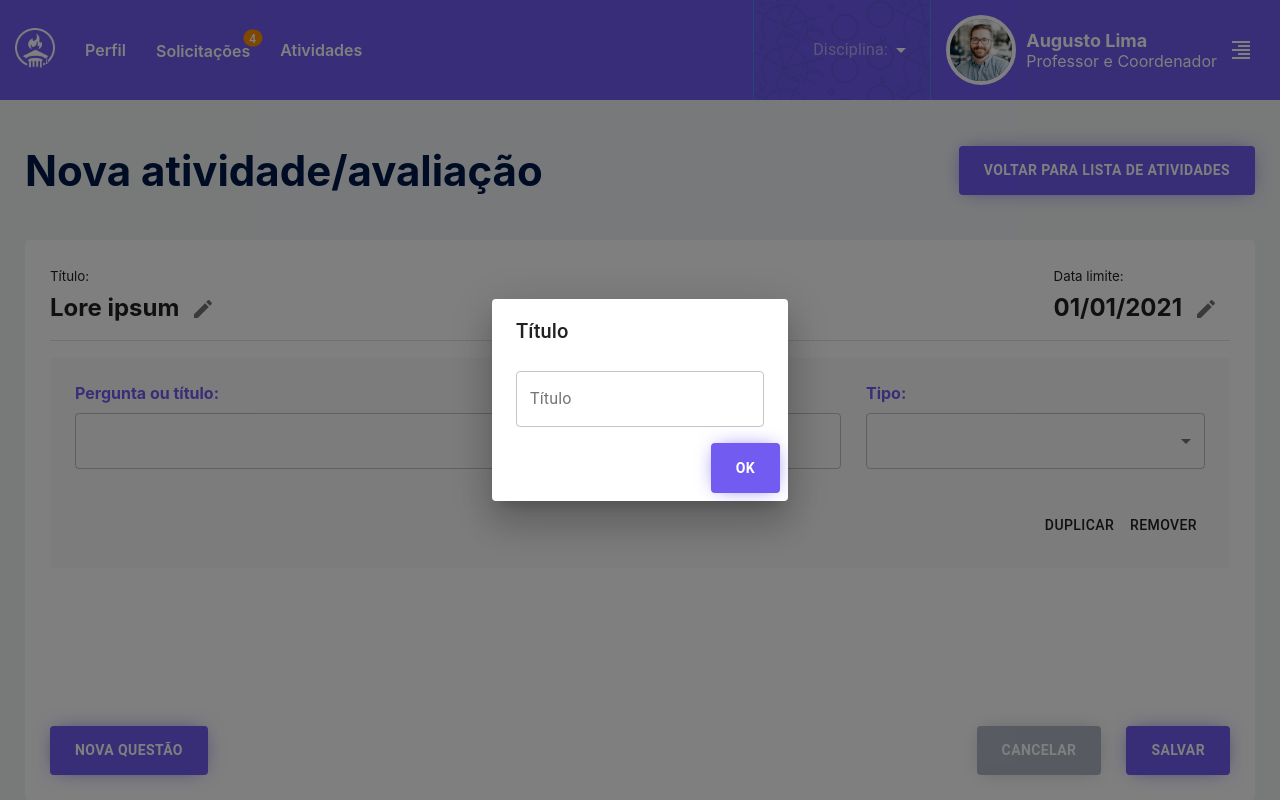
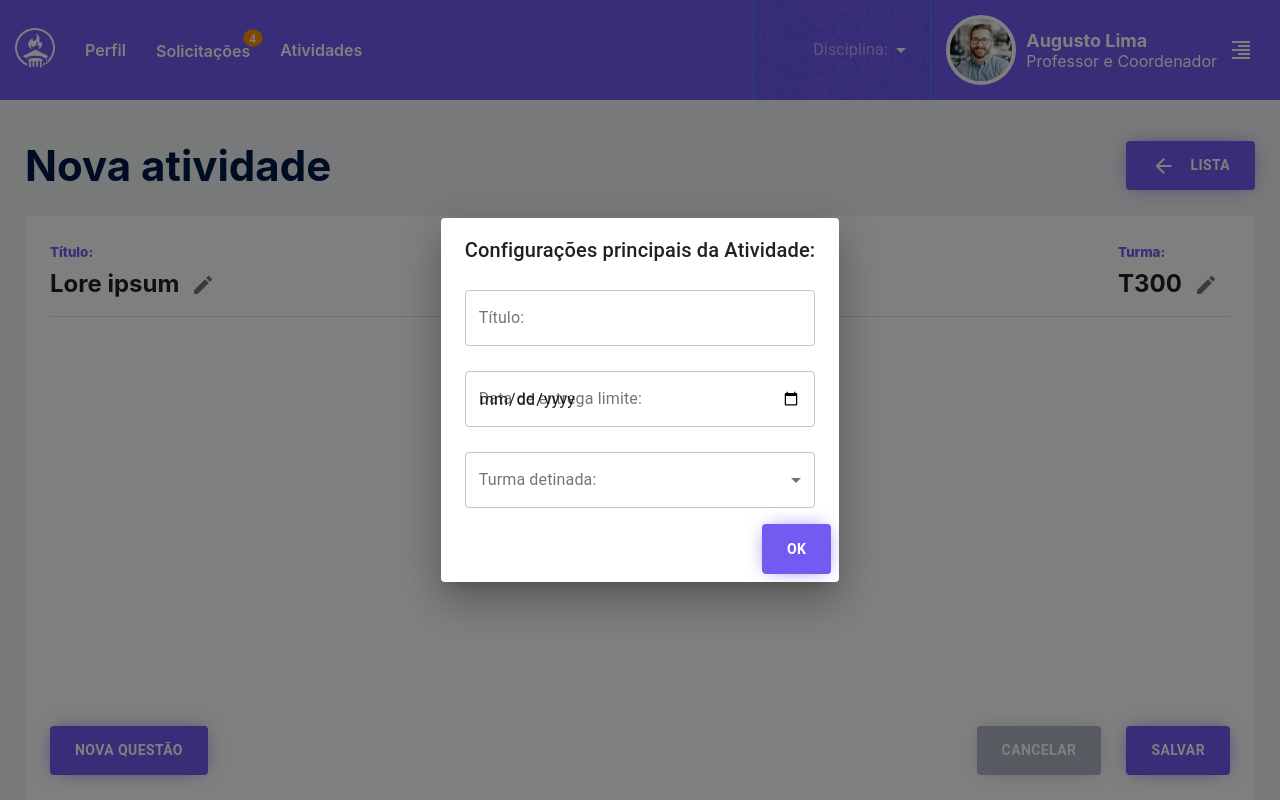
Before and after one commit to Alissonfm/prometheus-webapp-common-area, a React (Create React App) app: page /new-activity in a window 1280 px wide. Both pictures are taken after a click on the button 203 px from the left and 309 px from the top of the page. Built offline with nearby package versions, Linux system fonts and the light colour scheme.

Commit message:
Fix: Rewriting the activity creator logic

```diff
--- a/package.json
+++ b/package.json
@@ -3,6 +3,7 @@
   "version": "0.1.0",
   "private": true,
   "dependencies": {
+    "@fluentui/react": "^7.149.4",
     "@material-ui/core": "^4.11.0",
     "@material-ui/icons": "^4.9.1",
     "@reduxjs/toolkit": "^1.4.0",
--- a/src/pages/activity-creator/activity-creator.jsx
+++ b/src/pages/activity-creator/activity-creator.jsx
@@ -1,16 +1,23 @@
 import React from 'react';
 
+import { v4 as uuidV4 } from 'uuid';
 import _map from 'lodash/map';
+import _filter from 'lodash/filter';
 
-import { Paper, Divider, TextField, IconButton, Dialog, DialogTitle, DialogContent, DialogActions } from '@material-ui/core';
+import { Paper, TextField, Icon, IconButton, Dialog, DialogTitle, DialogContent, DialogActions, MenuItem } from '@material-ui/core';
 import CreateIcon from '@material-ui/icons/Create';
 
 import { Button } from '../../atoms';
-import { Form } from '../../organisms';
-
 import QuestionCreator from './question-creator';
 
 import './activity-creator.scss';
+
+const BLANK_QUESTION = {
+    id: uuidV4(),
+    title: 'Lore ipsum',
+    type: '',
+    answers: [],
+};
 
 const GRADES_MOCK = [
     { name: 'T100', value : 'T100'},
@@ -18,87 +25,126 @@ const GRADES_MOCK = [
     { name: 'T300', value : 'T300'},
 ];
 
-const FORM_CONFIG = [
-    { name: 'title', label: 'Nome: ', required: true, fieldtype: 'text', initialValue: 'Lore ipsum'},
-    { name: 'deadline', label: 'Data limite: ', required: true, fieldtype: 'date',  initialValue: '01/01/2021'},
-    { name: 'grade', label: 'Para a turma: ', required: true,  fieldtype: 'select', options: GRADES_MOCK },
-    { name: 'questions', label: 'Questôes a serem resolvidas: ', required: true, type: 'text', fieldtype: ''},
-];
+const ACTIVITY_MOCK = { title: 'Lore ipsum', deadline: '01/01/2021', grade: 'T300'};
 
 const SmallDialog = ({ opened, data, handleClose }) => {
+
+    const [dialogState, updateDialogState] = React.useState({...data});
+
     if (!opened) return null;
 
     console.log("Small dialog data: ", data);
-
-    const { label, value, onChange } = data;
-
-    let fieldValue = Object.assign("", value);
-
-    const handleConfirm = () => {onChange(fieldValue); handleClose();};
+    const { title, deadline, grade } = dialogState;
+    const changeTitle = ($event) => updateDialogState({...dialogState, title: $event.target.value});
+    const changeDeadline = ($event) => updateDialogState({...dialogState, deadline: $event.target.value});
+    const changeGrade = ($event) => updateDialogState({...dialogState, grade: $event.target.value});
+    const onCloseDialog = () => handleClose(dialogState);
 
     return (
         <Dialog open>
-            <DialogTitle id="form-dialog-title">{label}</DialogTitle>
-            <DialogContent>
-                <TextField {...data} value='' value={fieldValue} onChange={($event) => console.log("Field value: ", $event.target.value)} />
+            <DialogTitle id="form-dialog-title">Configurações principais da Atividade: </DialogTitle>
+            <DialogContent className='activity-creator-small-dialog-content'>
+                <TextField label='Título:' variant='outlined' defaultValue={title} onChage={changeTitle} />
+                <TextField label='Data de entrega limite:' variant='outlined' defaultValue={deadline} type='date' onChange={changeDeadline} />
+                <TextField label='Turma detinada:' variant='outlined' defaultValue={grade} select onChange={changeGrade} >
+                    {_map(GRADES_MOCK, ({name, value}) => <MenuItem value={value}>{name}</MenuItem>)}
+                </TextField>
             </DialogContent>
-            <DialogActions><Button onClick={handleConfirm} color="primary">Ok</Button></DialogActions>
+            <DialogActions><Button onClick={onCloseDialog} color="primary">Ok</Button></DialogActions>
         </Dialog>
     );
 };
 
-const QuestionList = ({questions, handleDuplicate, handleRemove, ...props}) => _map(questions, question => <QuestionCreator
-    {...question}
-    {...props}
-    handleDuplicate={() => handleDuplicate(question)}
-    handleRemove={() => handleRemove(question)}
-/>);
+const QuestionList = ({questions, ...props}) => {
+    if (!questions) return null;
+    return _map(questions, question => <QuestionCreator {...question} {...props} key={question.id} />);
+};
 
-const CustomForm = (props) => {
+const ActivityCreator = (props) => {
 
-    console.log("Custom form props: ", props);
+    const [activity, updateActivity] = React.useState({ ...ACTIVITY_MOCK, id: uuidV4() });
+    const [smallDialog, updateSmallDialog] = React.useState({ opened: false, data: null});
 
-    const { values, setFieldValue, unregisterField, getFieldMeta, getFieldHelpers } = props;
-    const { title, deadline, grade, questions } = values;
+    const { title, deadline, grade, questions} = activity;
 
-    const [smallDialog, updateSmallDialog] = React.useState({ opened: false, data: null});
-    const [questionsArr, updateQuestionsArr] = React.useState((questions || [{}]))
+    const openSmallDialog = () => updateSmallDialog(oldState => ({ opened: !oldState.opened, data: { title, deadline, grade} }));
+    const closeSmallDialog = () => updateSmallDialog(oldState => ({ opened: !oldState.opened, data: null }));
 
-    console.log("getFieldMeta", getFieldMeta('title'));
-    console.log("getFieldHelpers", getFieldHelpers('title'));
+    const updateFromSmalldialog = (newData) => {
+        console.log("Data from small dialog: ", newData);
+        const { title, deadline, grade } = newData;
+        updateActivity((oldState) => ({ ...oldState, title, deadline, grade }));
+        closeSmallDialog();
+    };
 
-    const handleFieldChange = (field, newValue) => setFieldValue(field, newValue, false);
-    const handleTitleChange = ($event) => handleFieldChange('title', $event.target.value);
-    const handleDeadlineChange = ($event) => handleFieldChange('deadline', $event.target.value);
-    const titleEditConfig = { name: 'title', label: 'Título', variant: 'outlined', type: 'text', onChange: handleTitleChange };
-    const deadlineEditConfig = { name: 'deadline', label: 'Data limite', variant: 'outlined', type: 'date', onChange: handleDeadlineChange };
+    const newQuestion = () => updateActivity(({questions, ...oldState}) => {
+        console.log("Old state: ", questions);
+        const newQuestion = Object.assign({}, {...BLANK_QUESTION, id: uuidV4()});
+        const newState = questions ? [newQuestion].concat(questions) : [newQuestion];
+        console.log("New state: ", newState);
+        return { ...oldState, questions: newState };
+    });
 
-    const toggleSmallDialogVisibility = () => updateSmallDialog(oldState => ({ opened: !oldState.opened, data: null }));
-    const editTitle = () => updateSmallDialog((oldState) => ({ opened: !oldState.opened, data: titleEditConfig }));
-    const editDeadline = () => updateSmallDialog((oldState) => ({ opened: !oldState.opened, data: deadlineEditConfig}));
+    const updateQuestion = (targetQuestion) => {
+        console.log("Save terget question: ", targetQuestion);
+        console.log("Old questions: ", activity.questions);
+        updateActivity(({questions, ...activity}) => {
+            const newQuestions = _filter(questions, ({id}) => id !== targetQuestion.id);
+            console.log("NewQuestions: ", newQuestions);
+            newQuestions.push(targetQuestion);
+            return {...activity, questions: newQuestions};
+        });
+    };
 
-    const newQuestion = () => { updateQuestionsArr(oldState => [{}].concat(oldState)); console.log('New blank question: ', questionsArr);};
-    const duplicateQuestion = (question) => {console.log('Duplicate this question: ', question)};
-    const removeQuestion = (question) => {console.log('Remove this question: ', question)};
+    const duplicateQuestion = (targetQuestion) => {
+        console.log('Duplicate this question: ', targetQuestion);
+        updateActivity(({questions, ...oldState}) => {
+            const copiedQuestion = Object.assign({}, {...targetQuestion, id: uuidV4()});
+            const newState = [copiedQuestion].concat(questions);
+            return { ...oldState, questions: newState };
+        });
+    };
+
+    const removeQuestion = (targetQuestion) => {
+        console.log('Remove this question: ', targetQuestion);
+        updateActivity(({questions, ...oldState}) => {
+            const newState =  _filter(questions, (question) => question.id != targetQuestion.id);
+            return { ...oldState, questions: newState };
+        })
+    };
 
     return (
-        <>
+        <div className='activity-creator page'>
 
-            <SmallDialog {...smallDialog} handleClose={toggleSmallDialogVisibility} />
+            <div className='page-header'>
+                <h2 className='page-title'>
+                    Nova atividade
+                </h2>
+
+                <Button variant='link' to='/activities' title='Voltar para a lista de atividades'> <Icon>arrow_back</Icon> Lista </Button>
+            </div>
+
+            <Paper className='page-content mirror-form-wrapper' elevation={0}>
+
+                <SmallDialog {...smallDialog} handleClose={updateFromSmalldialog} />
 
                 <div className='mirror-form-header'>
                     <div>
                         <small>Título: </small>
-                    <h4>{title}<IconButton aria-label='Editar título' onClick={editTitle}><CreateIcon /></IconButton></h4>
+                        <h4>{title}<IconButton aria-label='Editar título' onClick={openSmallDialog}><CreateIcon /></IconButton></h4>
                     </div>
                     <div>
                         <small>Data limite: </small>
-                    <h4>{deadline}<IconButton aria-label='Editar data' onClick={editDeadline}><CreateIcon /></IconButton></h4>
+                        <h4>{deadline}<IconButton aria-label='Editar data' onClick={openSmallDialog}><CreateIcon /></IconButton></h4>
+                    </div>
+                    <div>
+                        <small>Turma: </small>
+                        <h4>{grade}<IconButton aria-label='Editar turma' onClick={openSmallDialog}><CreateIcon /></IconButton></h4>
                     </div>
                 </div>
 
                 <div className='mirror-form-content'>
-                <QuestionList questions={questionsArr} handleDuplicate={duplicateQuestion} handleRemove={removeQuestion} />
+                    <QuestionList questions={questions} handleDuplicate={duplicateQuestion} handleRemove={removeQuestion} handleUpdate={updateQuestion} />
                 </div>
 
                 <div className='mirror-form-foot'>
@@ -111,33 +157,7 @@ const CustomForm = (props) => {
                     </div>
                 </div>
 
-        </>
-    );
-};
-
-const ActivityCreator = (props) => {
-
-    const handleSubmit = ($event) => { $event.preventDefault(); console.log("Submit do formulário: ", $event.target);}
-
-    const formProps = {
-        fields: FORM_CONFIG,
-        customBody: true,
-        handleSubmit,
-        children: (props) => <CustomForm {...props} />,
-    };
-
-    return (
-        <div className='activity-creator page'>
-
-            <div className='page-header'>
-                <h2 className='page-title'>
-                    Nova atividade/avaliação
-                </h2>
-
-                <Button variant='link' to='/activities'> Voltar para lista de atividades </Button>
-            </div>
-
-            <Paper className='page-content mirror-form-wrapper' elevation={0}><Form {...formProps} /></Paper>
+            </Paper>
         </div>
     );
 }
--- a/src/pages/activity-creator/activity-creator.scss
+++ b/src/pages/activity-creator/activity-creator.scss
@@ -6,7 +6,7 @@
     .page-content.mirror-form-wrapper {
             @extend %flex-v-between;
             padding: 25px;
-            height: calc(100% - 110px);
+            height: calc(100% - 86px);
             width: 100%;
 
             .mirror-form-header {
@@ -26,6 +26,11 @@
                     left: 0;
                     bottom: 17.5px;
                     opacity: 0.3;
+                }
+
+                small {
+                    font-weight: 800;
+                    color: $primaryColorRGB;
                 }
 
                 h4 {
@@ -113,7 +118,7 @@
                 padding-bottom: initial;
             }
 
-            &.answer .MuiInputBase-root {
+            &.answer fieldset {
                 border-color: $primaryColorRGB;
             }
 
@@ -124,3 +129,17 @@
         }
     }
 }
+
+.activity-creator-small-dialog-content {
+    @extend %flex-v-center;
+    align-content: stretch;
+
+    > * {
+        width: 100%;
+        margin-bottom: 25px !important;
+
+        &:last-child {
+            margin-bottom: initial !important;
+        }
+    }
+}
--- /dev/null
+++ b/src/pages/activity-creator/choice.jsx
@@ -0,0 +1,31 @@
+import React from 'react';
+
+import { IconButton, Icon, TextField } from '@material-ui/core';
+
+import './activity-creator.scss';
+
+const Choice = (props) => {
+    const { text, isLast, isAnswer, handleRemove, handleAdd, handleUpdate } = props;
+    const [content, updateContent] = React.useState(text);
+    const choiceClasses = isAnswer ? 'choice answer' : 'choice';
+    const setAsAnswerIcon = isAnswer ? 'highlight_off' : 'done_all';
+
+    const buttonHelpers = {
+        setAnswer: 'Marcar/Desmarcar como alternativa correta',
+        remove: 'Remover esta alternativa',
+        add: 'Adicoinar alternativa em branco'
+    };
+
+    const handleChange = ($event) => { console.log('Alternative content: ', $event.target.value); };
+
+    return (
+        <div className={choiceClasses}>
+            <TextField placeholder='Digite aqui a alternativa...' variant='outlined' type='text' value={text} onChange={handleChange} />
+            <IconButton onClick={setAsAnswer} aria-label={buttonHelpers.setAnswer} title={buttonHelpers.setAnswer}><Icon>{setAsAnswerIcon}</Icon></IconButton>
+            <IconButton onClick={handleRemove} aria-label={buttonHelpers.remove} title={buttonHelpers.remove}><Icon>delete_outline</Icon></IconButton>
+            { isLast && <IconButton onClick={handleAdd} aria-label={buttonHelpers.add} title={buttonHelpers.add}><Icon>add</Icon></IconButton>}
+        </div>
+    );
+}
+
+export default Choice;
--- /dev/null
+++ b/src/pages/activity-creator/multiple-choices.jsx
@@ -0,0 +1,71 @@
+import React from 'react';
+
+import { v4 as uuidV4 } from 'uuid';
+import _find from 'lodash/find';
+import _map from 'lodash/map';
+import _filter from 'lodash/filter';
+
+import Choice from './choice';
+
+import './activity-creator.scss';
+
+const BLANK_CHOICE = {
+    id: uuidV4(),
+    text: '',
+    isAnswer: false,
+    handleAdd: void null,
+    handleRemove: void null,
+    setAsAnswer: void null
+};
+
+const MultipleChoices = (props) => {
+
+    const { answers } = props;
+    const [choicesArr, updateChoicesArr] = React.useState((answers || [Object.assign({}, BLANK_CHOICE)]));
+
+    const handleRemove = (choice) => {
+        console.log("Remove this choice: ", choice);
+        updateChoicesArr( oldState => {
+            const newState = _filter(oldState, ({id}) => id != choice.id);
+            console.log('New state: ', newState);
+            return newState;
+        });
+    };
+
+    const handleAdd = () => {
+        updateChoicesArr(oldState => [
+            Object.assign(
+                {},
+                {...BLANK_CHOICE, id: uuidV4()}
+            )
+        ].concat(oldState));
+        console.log("Add blank choice: ", choicesArr);
+    };
+
+    const setAsAnswer = (answer) => {
+        updateChoicesArr(oldState => {
+            return _map(oldState, (choice) => {
+                if (choice.id === answer.id) choice.isAnswer = !choice.isAnswer;
+                return choice;
+            });
+        });
+    };
+
+    const mapedChoices = _map(choicesArr, (choice, index) => {
+        const choiceProps = {
+            ...choice,
+            key: choice.id,
+            isLast: (choicesArr.length - (index + 1)) == 0,
+            handleAdd,
+            handleRemove: () => handleRemove(choice),
+            setAsAnswer: () => setAsAnswer(choice)
+        };
+
+        return <Choice {...choiceProps} />;
+    });
+
+    return <div className='right-choices-wrapper'><h4>Alternativas:</h4>{mapedChoices}</div>;
+
+}
+
+export default MultipleChoices;
--- a/src/pages/activity-creator/question-creator.jsx
+++ b/src/pages/activity-creator/question-creator.jsx
@@ -1,18 +1,17 @@
 import React from 'react';
 
+import { v4 as uuidV4 } from 'uuid';
+import _filter from 'lodash/filter';
+import _find from 'lodash/find';
 import _map from 'lodash/map';
 
 import { Button, TextField, MenuItem } from '@material-ui/core';
 
+import MultipleChoices from './multiple-choices';
 import RightChoice from './right-choice';
 
 import './activity-creator.scss';
 
-const MultipleChoices = () => {
-    return (
-        <div>MultipleChoices</div>
-    )
-};
 const TrueOfFalse = () => {
     return (
         <div>TrueOfFalse</div>
@@ -25,25 +24,64 @@ const Relational = () => {
 };
 
 const QUESTION_TYPE = {
+    multipleChoices: { value: 'multipleChoices', name: 'Múltipla escolha', component: MultipleChoices },
     open: { value: 'open', name: 'Questão aberta', component: () => null },
-    multipleChoices: { value: 'multipleChoices', name: 'Múltipla escolha', component: MultipleChoices },
     rightChoice: { value: 'rightChoice', name: 'Marcar a alternativa correta', component: RightChoice },
     trueorfalse: { value: 'trueorfalse', name: 'Marcar como verdadeiro ou falso', component: TrueOfFalse },
     relational: { value: 'relational', name: 'Relacione as colunas da esquerda e direita', component: Relational },
 };
 
-const QuestionAnswer = ({type, ...props}) => {
+const QuestionAnswer = ({type, answers, ...props}) => {
     if (!type) return null;
     const Component = QUESTION_TYPE[type].component;
     return <Component {...props} />
 }
 
-const QuestionCreator = (props) => {
+const QuestionCreator = ({ handleUpdate, handleDuplicate, handleRemove, ...props }) => {
 
-    const { type, handleDuplicate, handleRemove } = props;
+    console.log("Question creator props: ", props);
 
-    const [selectedType, toggleType] = React.useState(type || '');
-    const handleTypeChange = ($event) => toggleType(() => $event.target.value);
+    const [question, updateQuestion] = React.useState({...props});
+    const { title, type, answers } = question;
+
+    // update question on Activity state
+    const saveQuestion = () => updateQuestion(question);
+    const duplicateQuestion = () => handleDuplicate(question);
+    const removeQuestion = () => handleRemove(question);
+
+    // update question by the currente refence.
+    const changeTitle = ($event) => {
+        console.log("Change title event: ", $event.target.value);
+        updateQuestion({...question, title: $event.target.value});
+    };
+
+    const changeType = ($event) => {
+        console.log("Change type event: ", $event.target.value);
+        updateQuestion({ ...question, type: $event.target.value});
+    };
+
+    const addAnswer = (newAnswer) => {
+        console.log('New answer: ', newAnswer);
+        const { answers, ...oldState } = question;
+        const newArray = [Object.assign({}, {...newAnswer, id: uuidV4()})].concat(answers);
+        updateQuestion(() => ({...oldState, answers: newArray}));
+    };
+
+    const removeAnswer = (target) => {
+        console.log("Answer to remove: ", target);
+        const { answers, ...oldState } = question;
+        const newArray = _filter(answers, ({id}) => id !== target.id);
+        updateQuestion(() => ({...oldState, answers: newArray}));
+    };
+
+    const updateAnswer = (target) => {
+        console.log('Answer to update: ', target);
+        const { answers, ...oldState } = question;
+        const stateRef = _find(answers, ({id}) => id === target.id);
+        const index = answers.indexOf(stateRef);
+        answers.splice(index, 1, [target]);
+        updateQuestion(() => ({...oldState, answers: answers}));
+    };
 
     const mapQuestionsType = () => _map(QUESTION_TYPE, (type) => <MenuItem key={`type-${type.value}`} value={type.value}>{type.name}</MenuItem> );
 
@@ -53,21 +91,22 @@ const QuestionCreator = (props) => {
             <div className='question-header'>
                 <div className='question-title'>
                     <h4 className='tip'>Pergunta ou título: </h4>
-                    <TextField variant='outlined' value='' />
+                    <TextField name='title' variant='outlined' defaultValue={title} onChange={changeTitle} />
                 </div>
                 <div className='question-type'>
                     <h4 className='tip'>Tipo: </h4>
-                    <TextField variant='outlined' select value={selectedType} onChange={handleTypeChange}>
+                    <TextField name='type' variant='outlined' select value={type} defaultValue={type} onChange={changeType}>
                         {mapQuestionsType()}
                     </TextField>
                 </div>
             </div>
 
-            <QuestionAnswer type={selectedType} />
+            <QuestionAnswer type={type} answers={answers} handleAdd={addAnswer} handleRemove={removeAnswer} handleUpdate={updateAnswer} />
 
             <div className='question-actions'>
-                <Button onClick={handleDuplicate}> Duplicar </Button>
-                <Button onClick={handleRemove}> Remover </Button>
+                <Button onClick={saveQuestion}> Salvar </Button>
+                <Button onClick={duplicateQuestion}> Duplicar </Button>
+                <Button onClick={removeQuestion}> Remover </Button>
             </div>
         </div>
     );
--- a/src/pages/activity-creator/right-choice.jsx
+++ b/src/pages/activity-creator/right-choice.jsx
@@ -4,7 +4,7 @@ import { v4 as uuidV4 } from 'uuid';
 import _map from 'lodash/map';
 import _filter from 'lodash/filter';
 
-import { IconButton, Icon, TextField } from '@material-ui/core';
+import Choice from './choice';
 
 import './activity-creator.scss';
 
@@ -17,56 +17,22 @@ const BLANK_CHOICE = {
     setAsAnswer: void null
 };
 
-const Choice = (props) => {
-    const { text, isLast, isAnswer, handleRemove, handleAdd, setAsAnswer } = props;
-    const choiceClasses = isAnswer ? 'choice answer' : 'choice';
+const RightChoice = ({answers=[Object.assign({}, BLANK_CHOICE)], handleAdd, handleRemove, handleUpdate}) => {
 
-    return (
-        <div className={choiceClasses}>
-            <TextField placeholder='Digite aqui a alternativa...' variant='outlined' type='text' value={text} />
-            <IconButton onClick={setAsAnswer} aria-label='Marcar como alternativa correta'><Icon>edit</Icon></IconButton>
-            <IconButton onClick={handleRemove} aria-label='Remover esta alternativa'><Icon>delete_outline</Icon></IconButton>
-            { isLast && <IconButton onClick={handleAdd} aria-label='Adicoinar alternativa em branco'><Icon>add</Icon></IconButton>}
-        </div>
-    );
-}
+    const [choicesArr, updateChoicesArr] = React.useState(answers);
 
-const RightChoice = (props) => {
-
-    const { choices } = props;
-    const [choicesArr, updateChoicesArr] = React.useState((choices || [Object.assign({}, BLANK_CHOICE)]));
-
-    const handleRemove = (choice) => {
+    const removeChoice = (choice) => {
         console.log("Remove this choice: ", choice);
-        updateChoicesArr( oldState => {
-            const newState = _filter(oldState, ({id}) => id != choice.id);
-            console.log('New state: ', newState);
-            return newState;
-        });
+        handleRemove(choice);
     };
 
-    const handleAdd = () => {
-        updateChoicesArr(oldState => [
-            Object.assign(
-                {},
-                {...BLANK_CHOICE, id: uuidV4()}
-            )
-        ].concat(oldState));
-        console.log("Add blank choice: ", choicesArr);
-    };
+    const addChoice = () => handleAdd(BLANK_CHOICE);
+
 
     const setAsAnswer = (answer) => {
-        updateChoicesArr(oldState => {
-            const newState = _map(
-                oldState,
-                choice => {
-                    choice.id === answer.id ? choice.isAnswer = true : choice.isAnswer = false;
-                    return choice;
-                }
-            );
-            console.log("Set as answer newState: ", newState);
-            return newState;
-        });
+        answer.isAnswer = !answer.isAnswer;
+        console.log("Set as answer newState: ", answer);
+        handleUpdate(answer);
     };
 
     const mapedChoices = _map(choicesArr, (choice, index) => {
@@ -74,8 +40,8 @@ const RightChoice = (props) => {
             ...choice,
             key: choice.id,
             isLast: (choicesArr.length - (index + 1)) == 0,
-            handleAdd,
-            handleRemove: () => handleRemove(choice),
+            addChoice,
+            handleRemove: () => removeChoice(choice),
             setAsAnswer: () => setAsAnswer(choice)
         };
 
--- a/src/pages/base-page/base-page.scss
+++ b/src/pages/base-page/base-page.scss
@@ -15,11 +15,17 @@ $drawerSizeLG: 400px;
     @extend %flex-h-between;
     position: relative;
     width: 100%;
-      padding: 15px 0 30px 0;
+    padding: 10px 0;
 
     .page-title {
         @include fontSize(42);
         color: $fontDark;
+    }
+
+    button {
+      .MuiIcon-root {
+        margin-right: 15px;
+      }
     }
   }
 }
```
Also changed, not shown: 1 other file (tests, documents, lock files or other folders). Lines whose indentation alone changed are shown as unchanged.
